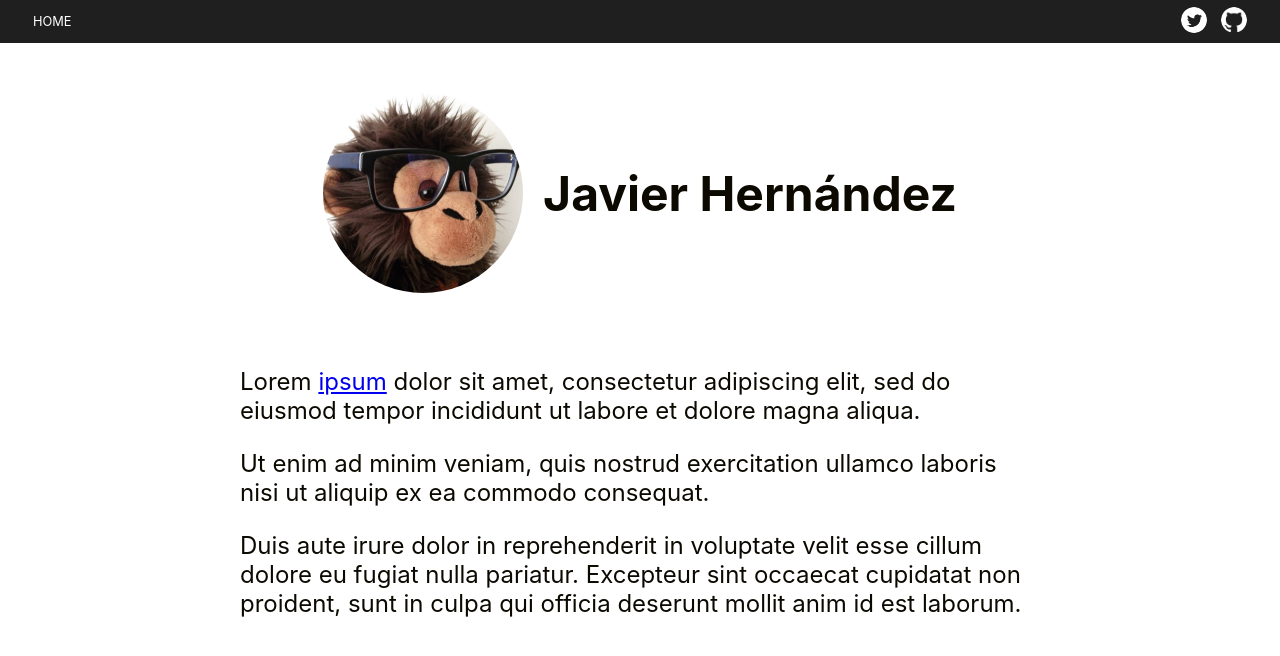
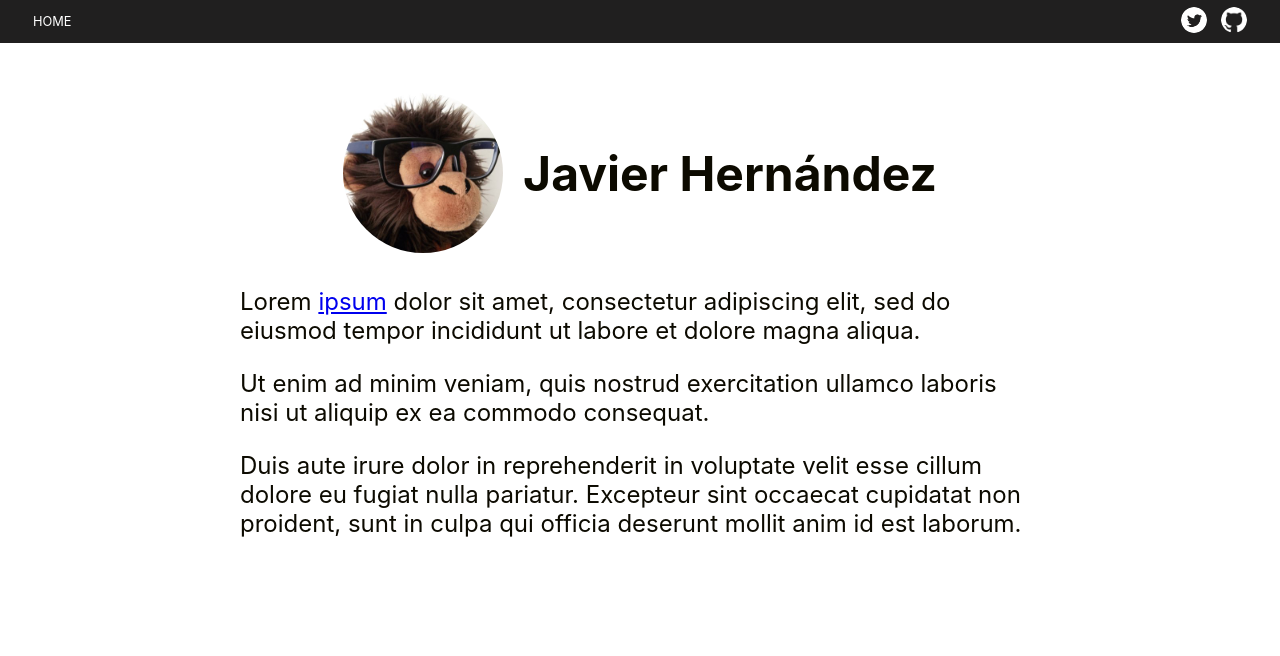
Before and after one commit to jaherhi/jaherhi.github.io, a Jekyll site: the page built from index.md, in a window 1280 px wide. Shown: the top 656 px of the page. Built offline with Jekyll 4.4.1, drawn with Linux system fonts in a browser that asks for light colours.

Commit message:
Reduce padding and image in home

```diff
--- a/_sass/theme/_layout.scss
+++ b/_sass/theme/_layout.scss
@@ -46,11 +46,11 @@
   display: flex;
   justify-content: center;
   flex-wrap: wrap;
-  padding: 40px 32px;
+  padding: 40px 32px 0px 32px;
 
   .image {
-    height: 200px;
-    width: 200px;
+    height: 160px;
+    width: 160px;
     border-radius: 50%;
     margin: 10px;
   }
```
